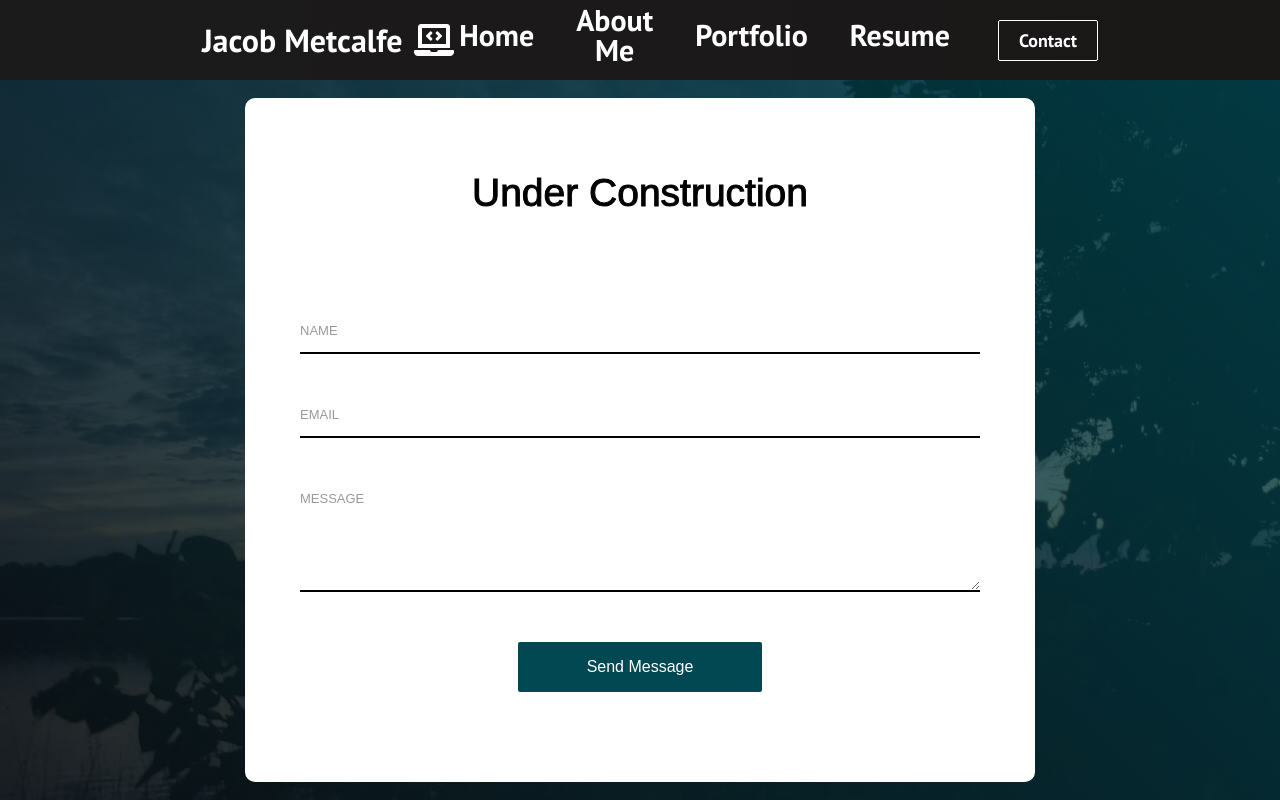
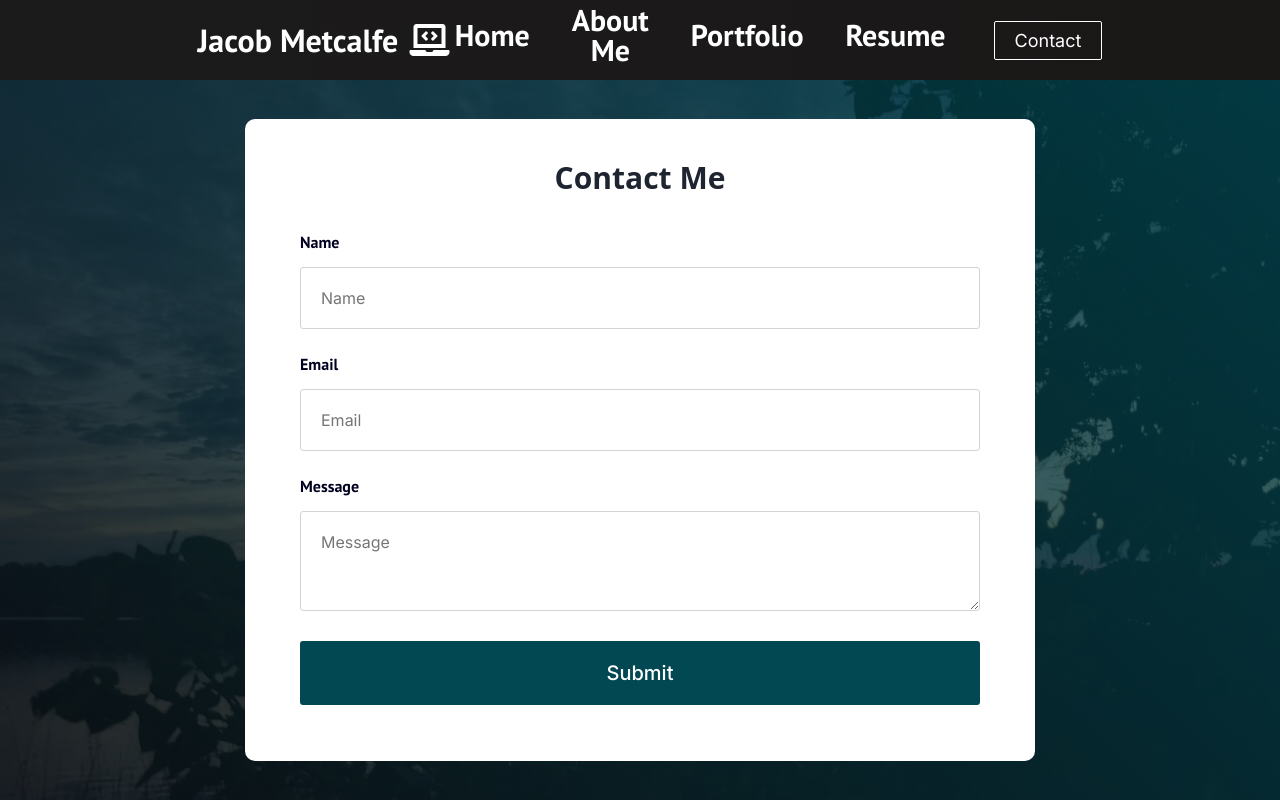
Before and after one commit to jacobmetcalfe/jacobmetcalfe.github.io, a React (Create React App) app: page /Contact in a window 1280 px wide. Shown: the top 800 px of the page. Built offline with nearby package versions, Linux system fonts and the light colour scheme; the HTML template or start-up script is replaced by a standard one.

Commit message:
Added Firebase and Contact Form

```diff
--- a/package.json
+++ b/package.json
@@ -8,6 +8,7 @@
     "@testing-library/react": "^9.3.2",
     "@testing-library/user-event": "^7.1.2",
     "axios": "^0.21.1",
+    "firebase": "^8.2.1",
     "gh-pages": "^3.1.0",
     "react": "^16.13.1",
     "react-bootstrap": "^1.4.0",
--- a/src/components/Aboutframe.css
+++ b/src/components/Aboutframe.css
@@ -465,7 +465,7 @@ body {
     font-weight: 400;
     font-size: 16px;
     line-height: 30px;
-    color: #ababab;
+    color: #ffffff;
 }
 .col-md-6 {
     width: 50%
--- a/src/components/Aboutframe.js
+++ b/src/components/Aboutframe.js
@@ -12,7 +12,8 @@ function Aboutframe() {
                                     <h2 className='white-sans'>Jacob <span className="primary">Metcalfe</span> <span className="title-bg">About</span></h2>
                                     <p>Creative-minded and detail-oriented individual with the ability to adhere to established procedures
                                       and learn on my own under little or no supervision. Currently a Software Engineer at LinQuest Corporation,
-                                      incorporating expertise in software design, application development, and quality assurance.</p>
+                                      incorporating expertise in software design, application development, and quality assurance.
+                                    </p>
                                 </div>
                             </div>
                             <div className="col-xs-12 col-md-6">
--- a/src/components/Cards.css
+++ b/src/components/Cards.css
@@ -1,6 +1,16 @@
+* {
+  box-sizing: border-box;
+  margin: 0;
+  padding: 0;
+  font-family: 'PT Sans', sans-serif;
+}
+
+.page-title p {
+  font-size: 16px;
+}
 .cards {
   padding: 4rem;
-  background: #fff;
+  background: #0b0f15;
 }
 
 h1 {
@@ -30,6 +40,7 @@ h1 {
   flex: 1;
   margin: 0 1rem;
   border-radius: 10px;
+  background-color: white;
 }
 
 .cards__item__link {
--- a/src/components/Cards.js
+++ b/src/components/Cards.js
@@ -5,8 +5,10 @@ import CardItem from './CardItem';
 function Cards() {
   return (
     <div className='cards'>
-      <h1>Projects</h1>
-      <p className='text-center'> All Projects Lead To Github Repositories </p>
+    <div className="page-title text-center">
+  <h2 className='white-sans'>Portfolio <span className="primary"></span> <span className="title-bg">Portfolio</span></h2>
+  <p> All Projects Below Lead To Github Repositories.</p>
+  </div>
       <div className='cards__container'>
         <div className='cards__wrapper'>
           <ul className='cards__items'>
--- a/src/components/ContactForm.css
+++ b/src/components/ContactForm.css
@@ -1,3 +1,99 @@
+@import url("https://fonts.googleapis.com/css2?family=Inter:wght@100;200;300;400;500;600;700;800;900&display=swap");
+
+* {
+  margin: 0;
+  padding: 0;
+  box-sizing: border-box;
+}
+
+body {
+  background-color: rgb(248, 246, 253);
+}
+
+body,
+input,
+textarea,
+button {
+  font-family: "Inter", sans-serif;
+}
+
+.app {
+  width: 400px;
+  margin: 0 auto;
+  height: 100vh;
+}
+
+/* Contact.js */
+.form {
+  height: 60vh;
+  display: flex;
+  flex-direction: column;
+  justify-content: center;
+}
+
+.form > h1 {
+  margin-bottom: 30px;
+  font-size: 30px;
+}
+
+.form > input,
+textarea {
+  padding: 20px;
+  border-radius: 3px;
+  /* box-shadow: 0px 0px 5px rgba(0, 0, 0, 0.137); */
+  margin-bottom: 20px;
+  border: 1px solid lightgray;
+  /* border: none; */
+  background: #fff;
+  font-size: 16px;
+  color: rgb(0, 0, 32);
+  outline: none;
+}
+
+.form > input:focus,
+textarea:focus {
+  border: 1px solid rgb(2,72,82);
+}
+
+.form > textarea {
+  height: 150px;
+  max-width: 680px;
+  min-height: 100px;
+}
+
+.form > label {
+  font-size: 16px;
+  padding-bottom: 10px;
+  color: rgb(0, 0, 32);
+  font-weight: bold;
+}
+
+.form > button {
+  padding: 20px;
+  border: none;
+  background-color: rgb(2,72,82);
+  font-weight: 500;
+  font-size: 20px;
+  border-radius: 3px;
+  color: #fff;
+  cursor: pointer;
+  transition: 0.2s ease-in-out;
+  margin-top: 10px;
+}
+
+.form > button:hover {
+  background-color:rgb(2,72,82);
+}
+
+.bg-contact2 {
+  width: 100%;
+  background-repeat: no-repeat;
+  background-position: center center;
+  background-size: cover;
+}
+
+
+
 input {
       outline: none;
       border: none;
@@ -5,11 +101,11 @@ input {
 
   textarea {
     outline: none;
-    border: none;
+    border-color: lightgray;
   }
 
   textarea:focus, input:focus {
-    border-color: transparent !important;
+    border-color: rgb(2,72,82);
   }
 
 
@@ -24,12 +120,7 @@ input {
       cursor: pointer;
   }
 
-  .bg-contact2 {
-    width: 100%;
-    background-repeat: no-repeat;
-    background-position: center center;
-    background-size: cover;
-  }
+
 
   .container-contact2 {
     width: 100%;
--- a/src/components/ContactForm.js
+++ b/src/components/ContactForm.js
@@ -1,36 +1,108 @@
-import React from 'react';
+import React, { useState } from "react";
 import './ContactForm.css';
+import { db } from "./firebase";
 
-function ContactForm() {
-  return (
+const ContactForm = () => {
+    const [name, setName] = useState("");
+    const [email, setEmail] = useState("");
+    const [message, setMessage] = useState("");
+
+    const [loader, setLoader] = useState(false);
+
+    const handleSubmit = (e) => {
+      e.preventDefault();
+
+      setLoader(true);
+
+      var name = document.forms["contactForm"]["Name"].value;
+      var email = document.forms["contactForm"]["Email"].value;
+      var message = document.forms["contactForm"]["Message"].value;
+      if (name === "") {
+        alert("Name must be filled out");
+        setLoader(false);
+        return false;
+      }
+
+      if (email === "") {
+        alert("Email must be filled out");
+        setLoader(false);
+        return false;
+      }
+
+      if (!email.includes('@') && !email.includes('.')) {
+        alert("Email must be filled out correctly Example: xyz@email.com");
+        setLoader(false);
+        return false;
+      }
+
+      if (message === "") {
+        alert("Message must be filled out");
+        setLoader(false);
+        return false;
+      }
+
+      db.collection("contacts")
+        .add({
+          name: name,
+          email: email,
+          message: message,
+        })
+        .then(() => {
+          setLoader(false);
+          alert("Your message has been submitted");
+        })
+        .catch((error) => {
+          alert(error.message);
+          setLoader(false);
+        });
+
+      setName("");
+      setEmail("");
+      setMessage("");
+    };
+
+    return (
         <div className="bg-contact2 contact">
             <div className="container-contact2">
                 <div className="wrap-contact2">
-                    <form className="contact2-form validate-form">
-                    <span className="contact2-form-title"> Under Construction</span>
-                    <div className="wrap-input2 validate-input" data-validate="Name is required">
-                        <input className="input2" type="text" name="name"/>
-                        <span className="focus-input2" data-placeholder="NAME"></span>
-                    </div>
-                    <div className="wrap-input2 validate-input" data-validate="Valid email is required: ex@abc.xyz">
-                        <input className="input2" type="text" name="email"/>
-                        <span className="focus-input2" data-placeholder="EMAIL"></span>
-                    </div>
-                    <div className="wrap-input2 validate-input" data-validate="Message is required">
-                        <textarea className="input2" name="message"></textarea>
-                        <span className="focus-input2" data-placeholder="MESSAGE"></span>
-                    </div>
-                    <div className="container-contact2-form-btn">
-                        <div className="wrap-contact2-form-btn">
-                            <div className="contact2-form-bgbtn"></div>
-                            <button className="contact2-form-btn"> Send Message</button>
-                        </div>
-                    </div>
-                    </form>
+                <form name="contactForm" className="form" onSubmit={handleSubmit}>
+                    <h1>Contact Me</h1>
+
+                    <label>Name</label>
+                    <input
+                        name="Name"
+                        placeholder="Name"
+                        value={name}
+                        onChange={(e) => setName(e.target.value)}
+                    />
+
+                    <label>Email</label>
+                    <input
+                        name="Email"
+                        placeholder="Email"
+                        value={email}
+                        onChange={(e) => setEmail(e.target.value)}
+                    />
+
+                    <label>Message</label>
+                    <textarea
+                        name="Message"
+                        placeholder="Message"
+                        value={message}
+                        onChange={(e) => setMessage(e.target.value)}
+                    ></textarea>
+
+                    <button
+                        type="submit"
+                        style={{ background: loader ? "#ccc" : " rgb(2,72,82)" }}
+                    >
+                        Submit
+                    </button>
+                </form>
                 </div>
             </div>
         </div>
     );
-}
+};
 
 export default ContactForm;
--- /dev/null
+++ b/src/components/firebase.js
@@ -0,0 +1,16 @@
+import firebase from "firebase/";
+
+var firebaseApp = firebase.initializeApp({
+    apiKey: "AIzaSyCL1O5QbteRVBpYuDw4g3D-D9mV1WDxHL8",
+    authDomain: "portfolio-c43c6.firebaseapp.com",
+    databaseURL: "https://portfolio-c43c6-default-rtdb.firebaseio.com",
+    projectId: "portfolio-c43c6",
+    storageBucket: "portfolio-c43c6.appspot.com",
+    messagingSenderId: "979199506538",
+    appId: "1:979199506538:web:05f4f0cca04f7fe82df213",
+    measurementId: "G-BFJ76V4X6K"
+});
+
+var db = firebaseApp.firestore();
+
+export { db };
```
Also changed, not shown: src/components/ResumeFrame.js (+15 -14 lines), 1 other file (tests, documents, lock files or other folders).
